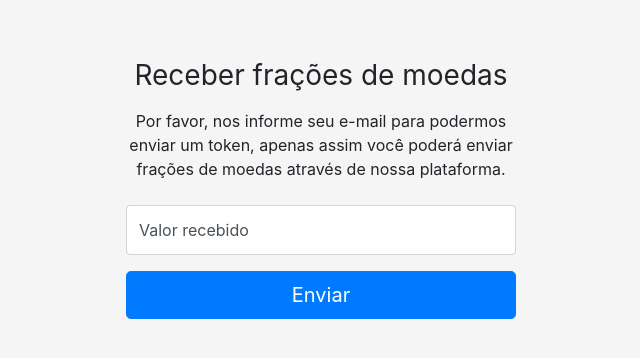
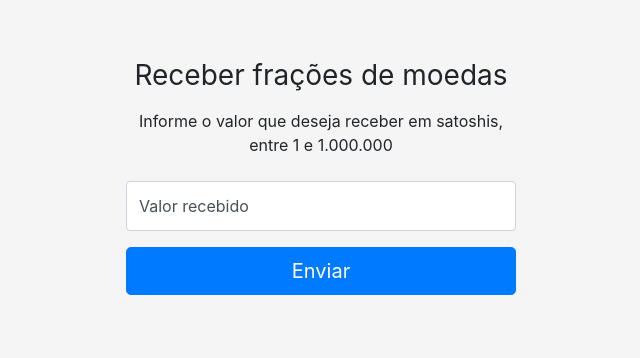
Before and after one commit to anderson9212/bitcoin, a Django app: page /receive/ in a window 1280 px wide. Shown: the part 56-414 px from the top of the page, without its empty margins (319-959 px from the left). Run offline with Django 3.2, Linux system fonts and the light colour scheme; some libraries are stand-ins or nearby versions.

Commit message:
Melhorias no visual(css)

```diff
--- a/templates/receive.html
+++ b/templates/receive.html
@@ -4,21 +4,14 @@
 
 {% block main %}
     <form class="form-signin" method="post">{% csrf_token %}
-
         <div class="text-center mb-4">
             <h1 class="h3 mb-3 font-weight-normal">Receber frações de moedas</h1>
-
-            <p>Por favor, nos informe seu e-mail para podermos enviar um token,
-                apenas assim você poderá enviar frações de moedas através de nossa plataforma.
-            </p>
-
+            <p>Informe o valor que deseja receber em satoshis, entre 1 e 1.000.000</p>
         </div>
-
         <div class="form-label-group">
             {{ form.value|add_class:"form-control"|attr:"placeholder=Valor recebido" }}
             <label for="{{ form.value.id_for_label }}">Valor recebido</label>
         </div>
-
         <button class="btn btn-lg btn-primary btn-block" type="submit">Enviar</button>
     </form>
 {% endblock %}
```
Also changed, not shown: templates/send.html (+1 -6 lines).
